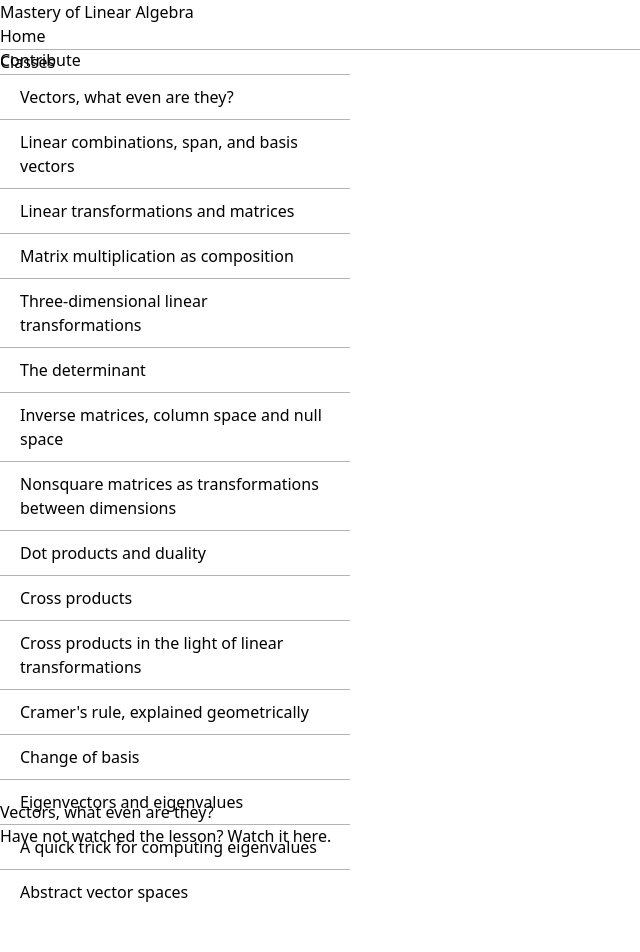
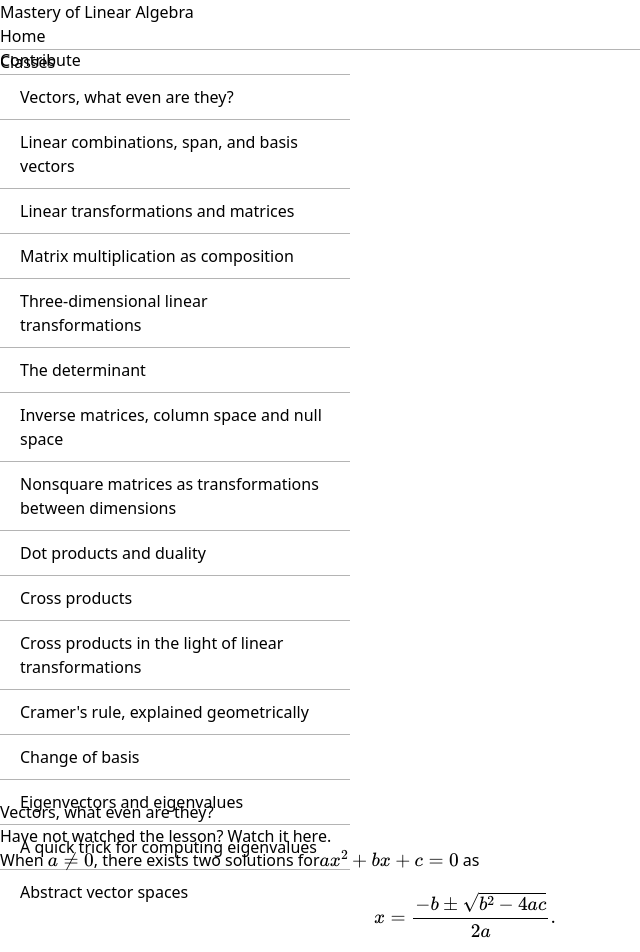
Before and after one commit to ademar-lab/mastery-of-linear-agebra, a React (Vite) app: page /classes in a window 1280 px wide. Shown: the top 952 px of the page, without its empty margins (0-640 px from the left). Before the commit the page ends 914 px from the top, so only its background shows below. Built offline with nearby package versions, Linux system fonts and the light colour scheme.

Commit message:
The classcotent component now can display MathJax dinamically

```diff
--- a/index.html
+++ b/index.html
@@ -5,6 +5,9 @@
     <link rel="icon" type="image/svg+xml" href="/vite.svg" />
     <meta name="viewport" content="width=device-width, initial-scale=1.0" />
     <title>Mastery of LA</title>
+    <script type="text/javascript" id="MathJax-script" async
+        src="https://cdn.jsdelivr.net/npm/mathjax@3.0.0/es5/tex-chtml.js">
+    </script>
   </head>
   <body>
     <div id="root"></div>
--- a/src/components/classcontent/index.jsx
+++ b/src/components/classcontent/index.jsx
@@ -1,10 +1,18 @@
-import { useEffect } from 'react';
+import { useEffect, useState } from 'react';
 import { useContext } from 'react';
 import { ClassesContext } from '../../context';
 import './styles.css';
 
 const ClassContent = () => {
-    const {classes, activeClass} = useContext(ClassesContext)
+    const {classes, activeClass} = useContext(ClassesContext);
+    const [tex, setTex] = useState('');
+
+    useEffect(()=>{
+        if(typeof window?.MathJax !== "undefined"){
+            window.MathJax.typesetClear()
+            window.MathJax.typeset()
+        }
+      },[activeClass])
 
     return (
         <div className='flex flex-col items-center absolute right-0 class-content'>
@@ -12,6 +20,9 @@ const ClassContent = () => {
             <div className=' text-lg'>
                 <p>Have not watched the lesson? Watch it <a href='https://www.3blue1brown.com/topics/linear-algebra' className=' text-blue-500'>here</a>.</p>
             </div>
+            <div>
+                {classes[activeClass].math}
+            </div>
         </div>
     );
 };
--- a/src/context/index.jsx
+++ b/src/context/index.jsx
@@ -6,9 +6,11 @@ const ClassesContext = createContext();
 const classes = [
     {
         title: 'Vectors, what even are they?',
+        math: 'When \\(a \\ne 0\\), there exists two solutions for\\(ax^2 + bx + c = 0\\) as \\[x = {-b \\pm \\sqrt{b^2-4ac} \\over 2a}.\\]',
     },
     {
         title:  'Linear combinations, span, and basis vectors',
+        math: '\\begin{bmatrix}a \\\\c \\end{bmatrix}',
     },
     {
         title: 'Linear transformations and matrices',
```
